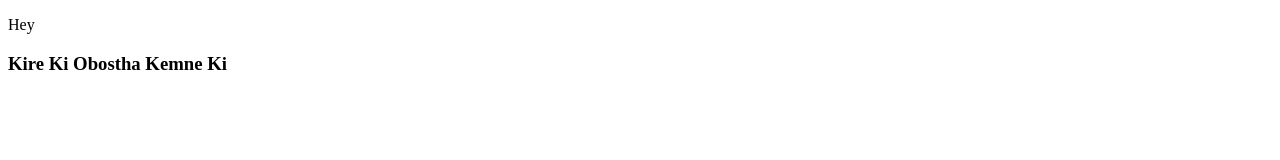
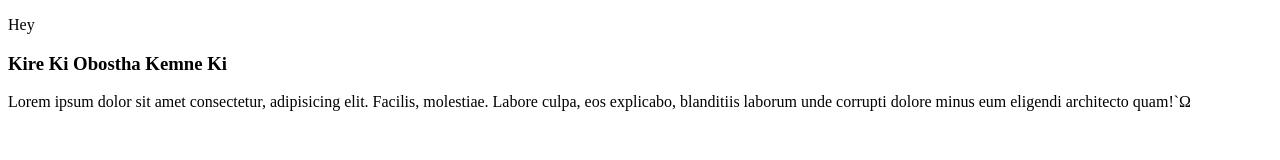
Before and after one commit to SoundlessGhost/My_First_Repo, a plain HTML site: page index.html in a window 1280 px wide. Drawn offline with Linux system fonts and the light colour scheme.

Commit message:
added lorem IF Some

```diff
--- a/index.html
+++ b/index.html
@@ -8,5 +8,6 @@
   <body>
     <p>Hey</p>
     <h3>Kire Ki Obostha Kemne Ki</h3>
+    <p>Lorem ipsum dolor sit amet consectetur, adipisicing elit. Facilis, molestiae. Labore culpa, eos explicabo, blanditiis laborum unde corrupti dolore minus eum eligendi architecto quam!`Ω</p>
   </body>
 </html>
```
